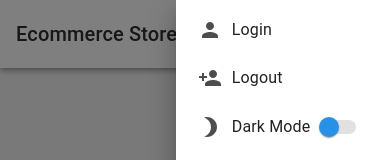
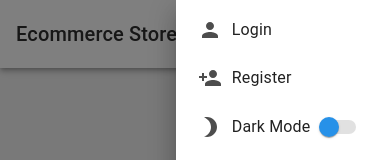
Before and after one commit to Forbidden-Duck/ecommerce-frontend, a React (Create React App) app: page / in a window 390 px wide. Both pictures are taken after a click on the button 350 px from the left and 34 px from the top of the page. Shown: the top 160 px of the page. Built offline with nearby package versions, Linux system fonts and the light colour scheme; no server answers.

Commit message:
Navbar register said logout

```diff
--- a/src/components/Navbar/Navbar.jsx
+++ b/src/components/Navbar/Navbar.jsx
@@ -165,7 +165,7 @@ function Navbar({ winDim }) {
                                                 <Typography
                                                     style={{ paddingLeft: 10 }}
                                                 >
-                                                    Logout
+                                                    Register
                                                 </Typography>
                                             </MenuItem>
                                             <MenuItem
```
